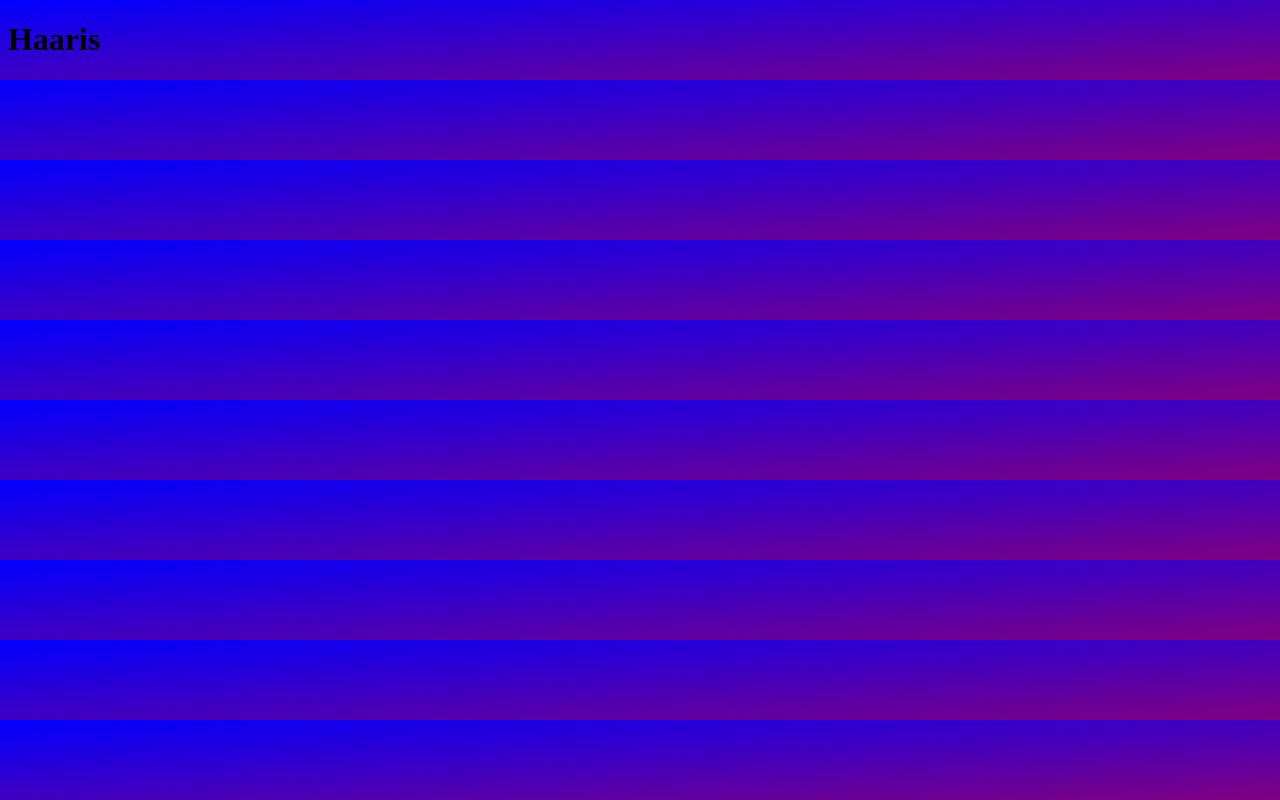
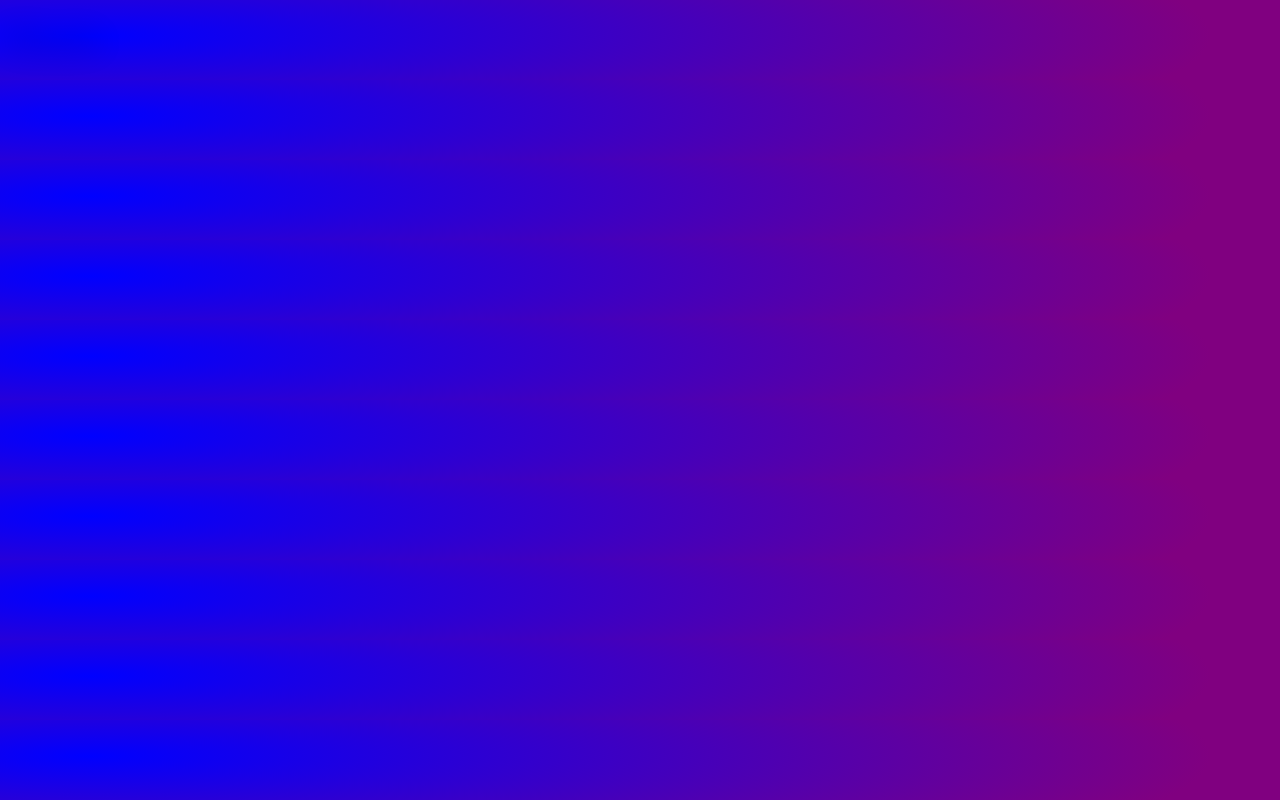
Before and after one commit to HaarisC/HaarisC.github.io, a plain HTML site: page index.html in a window 1280 px wide. Drawn offline with Linux system fonts and the light colour scheme.

Commit message:
Add files via upload

```diff
--- a/styles.css
+++ b/styles.css
@@ -1,5 +1,5 @@
 body{
 
-  background-image: linear-gradient(to bottom right, blue, purple);
+ background: radial-gradient(103.03% 224.05% at 7% 45%, #0000FF 0%, #800080 85%); opacity: 0.2; filter: blur(15px); border-radius: 9999px;
 
 }
```
